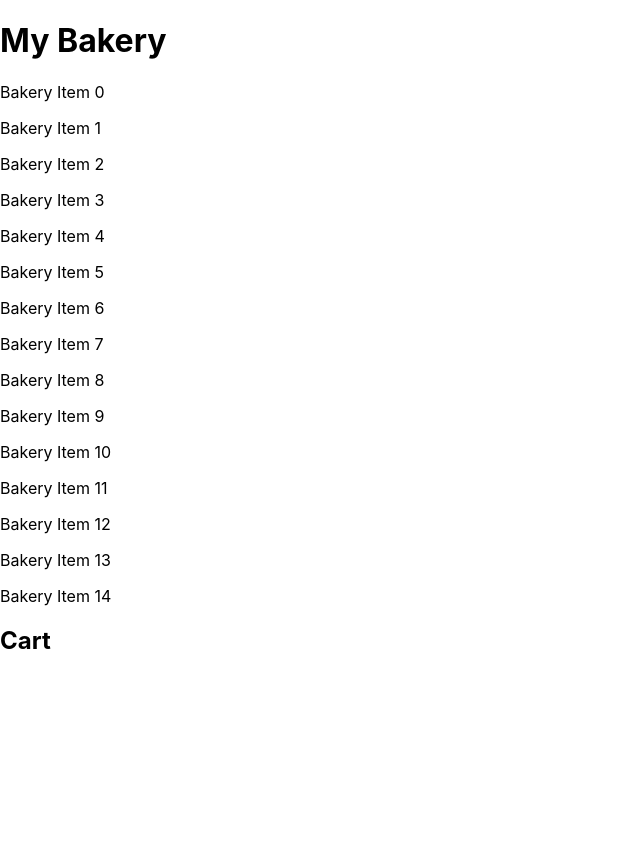
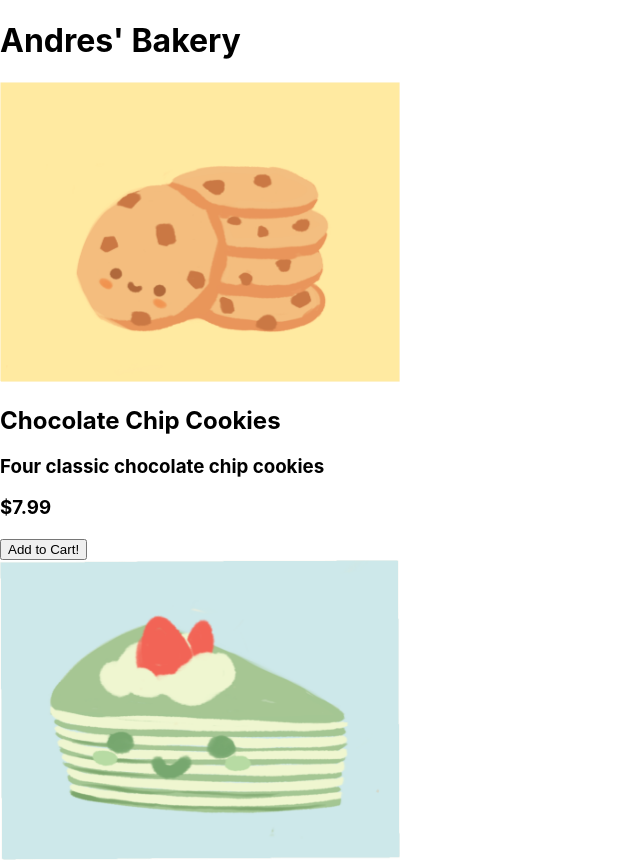
Before and after one commit to andresbeckruiz/react-studio, a React (Create React App) app: page / in a window 1280 px wide. Shown: the top 862 px of the page, without its empty margins (0-640 px from the left). Before the commit the page ends 800 px from the top, so only its background shows below. Built offline with nearby package versions, Linux system fonts and the light colour scheme.

Commit message:
Display bakery items

```diff
--- a/src/App.js
+++ b/src/App.js
@@ -1,6 +1,7 @@
 import "./App.css";
-import { useState } from "react";
+import { useState, useCallback } from "react";
 import bakeryData from "./assets/bakery-data.json";
+import BakeryItem from "./components/BakeryItem.js"
 
 /* ####### DO NOT TOUCH -- this makes the image URLs work ####### */
 bakeryData.forEach((item) => {
@@ -12,17 +13,25 @@ function App() {
   // TODO: use useState to create a state variable to hold the state of the cart
   /* add your cart state code here */
 
+  // const [cart, setCart] = useState({});
+
+
+  const addItem = useCallback((index, item) => {
+    console.log(index)
+    console.log(item.name)
+  }, [])
+
   return (
     <div className="App">
-      <h1>My Bakery</h1> {/* TODO: personalize your bakery (if you want) */}
-
-      {bakeryData.map((item, index) => ( // TODO: map bakeryData to BakeryItem components
-        <p>Bakery Item {index}</p> // replace with BakeryItem component
+      <h1>Andres' Bakery</h1>
+      {bakeryData.map((item, index) => (
+        <BakeryItem item={item} index={index} addItem={addItem} key={index}/>
       ))}
 
       <div>
         <h2>Cart</h2>
         {/* TODO: render a list of items in the cart */}
+        <h2> Total Price: $</h2>
       </div>
     </div>
   );
--- a/src/components/BakeryItem.js
+++ b/src/components/BakeryItem.js
@@ -1 +1,16 @@
-// TODO: create a component that displays a single bakery item
+function BakeryItem(props) {
+
+  const {image, name, description, price} = props.item
+
+  return (
+    <div>
+      <img src={image} alt={`${name}`} width={400} height={300} />
+      <h2> {name} </h2>
+      <h3> {description} </h3>
+      <h3> ${price} </h3>
+      <button onClick={() => props.addItem(props.index, props.item)}> Add to Cart! </button>
+    </div>
+  );
+}
+
+export default BakeryItem;
```
Also changed, not shown: src/components/CartItem.js (added, +13 -0 lines).
